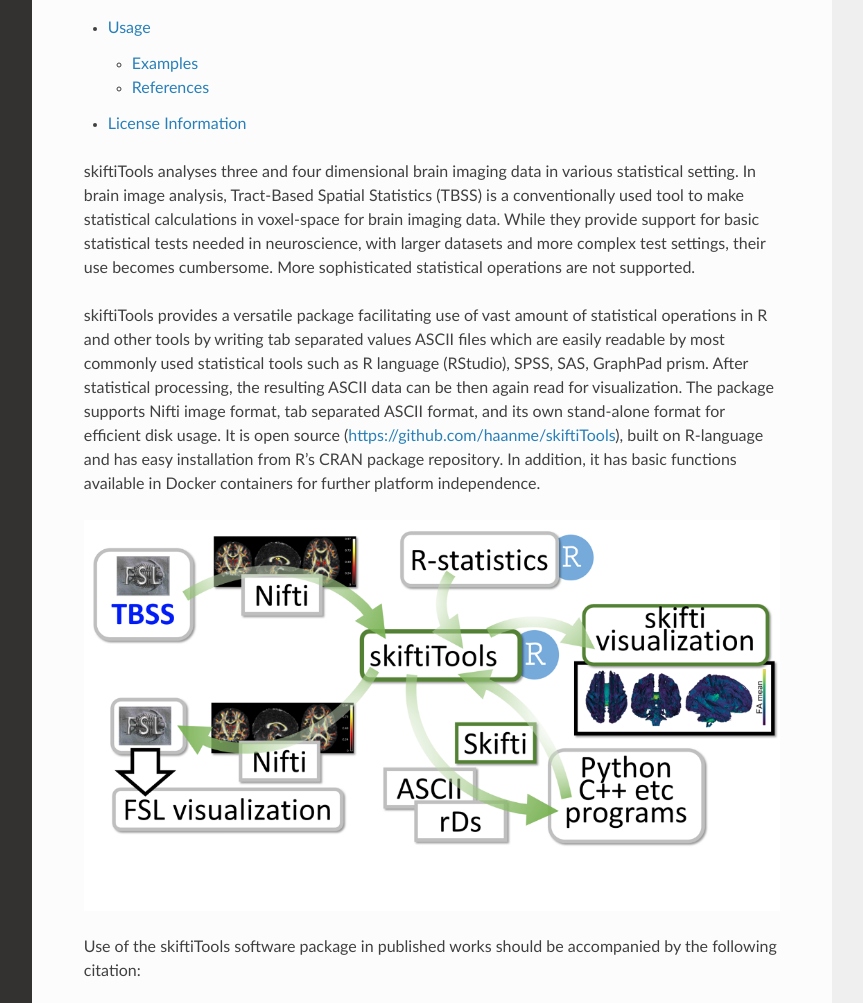
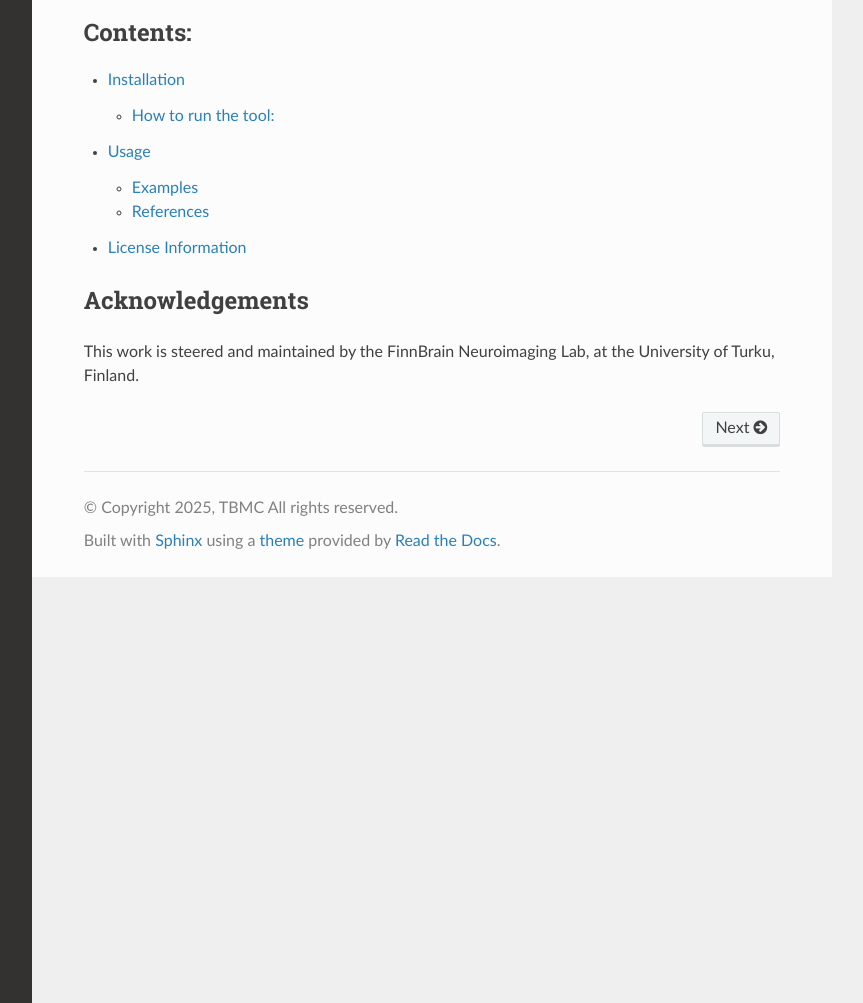
Before and after one commit to HKA07/skiftiGuide, a Sphinx documentation site: the page built from docs/index.rst, in a window 1280 px wide and 1400 px high, cut to the strip 264-1267 px from the top of the window. Shown: the whole strip, without its empty margins (268-1131 px from the left). Built offline with Sphinx 7.4.7 and the Read the Docs theme 3.1.0, drawn with Linux system fonts in a browser that asks for light colours.

Commit message:
Update index.rst

```diff
--- a/docs/index.rst
+++ b/docs/index.rst
@@ -16,18 +18,6 @@ skiftiTools
    license
    whats new
 
-skiftiTools analyses three and four dimensional brain imaging data in various statistical setting. In brain image analysis, Tract-Based Spatial Statistics (TBSS) is a conventionally used tool to make statistical calculations in voxel-space for brain imaging data. While they provide support for basic statistical tests needed in neuroscience, with larger datasets and more complex test settings, their use becomes cumbersome. More sophisticated statistical operations are not supported.
-
-skiftiTools provides a versatile package facilitating use of vast amount of statistical operations in R and other tools by writing tab separated values ASCII files which are easily readable by most commonly used statistical tools such as R language (RStudio), SPSS, SAS, GraphPad prism. After statistical processing, the resulting ASCII data can be then again read for visualization. The package supports Nifti image format, tab separated ASCII format, and its own stand-alone format for efficient disk usage. It is open source (https://github.com/haanme/skiftiTools), built on R-language and has easy installation from R’s CRAN package repository. In addition, it has basic functions available in Docker containers for further platform independence.
-
-.. image:: Figure1.png
-
-Use of the skiftiTools software package in published works should be accompanied by the following citation:
-
-.. Reference::
-   Merisaari, H., Rosberg, A., Karlsson, H., Karlsson, L., Seidlitz, J., Betlehem,    R., & Tuulari, J. (2024). skiftiTools: An R package for visualizing and            manipulating skeletonized brain diffusion tensor imaging data for versatile        statistics of choice. Science Communications World Wide. doi:10.57736/87d2-0608
-
-
 Acknowledgements
 -----------------
 This work is steered and maintained by the FinnBrain Neuroimaging Lab, at the University of Turku, Finland.
```
Also changed, not shown: other parts of docs/index.rst (+2 -0 lines).
